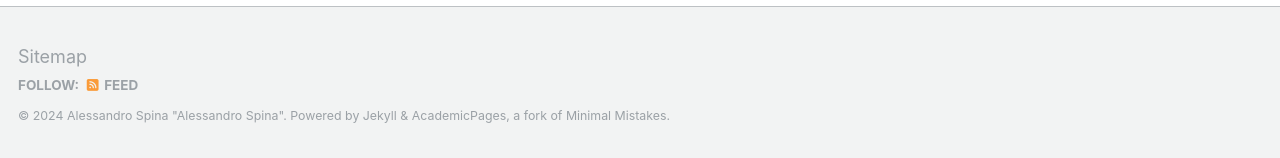
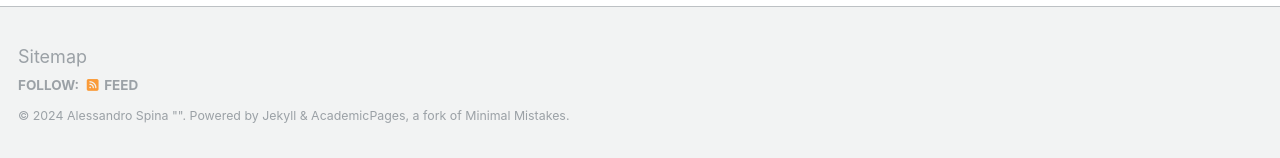
Before and after one commit to aspi6246/aspi6246.github.io, a Jekyll site: the page built from _pages/about.md, in a window 1280 px wide and 900 px high, scrolled down 981 px. Shown: the part 739-897 px from the top of the window. Built offline with Jekyll 4.4.1, drawn with Linux system fonts in a browser that asks for light colours; some web fonts are replaced.

Commit message:
Update _config.yml

```diff
--- a/_config.yml
+++ b/_config.yml
@@ -10,7 +10,7 @@
 locale                   : "en-US"
 title                    : "Alessandro Spina"
 title_separator          : "-"
-name                     : Alessandro Spina "Alessandro Spina"
+name                     : Alessandro Spina ""
 description              : &description "personal description"
 url                      : https://aspi6246.github.io # the base hostname & protocol for your site e.g. "https://mmistakes.github.io"
 baseurl                  : "" # the subpath of your site, e.g. "/blog"
```
